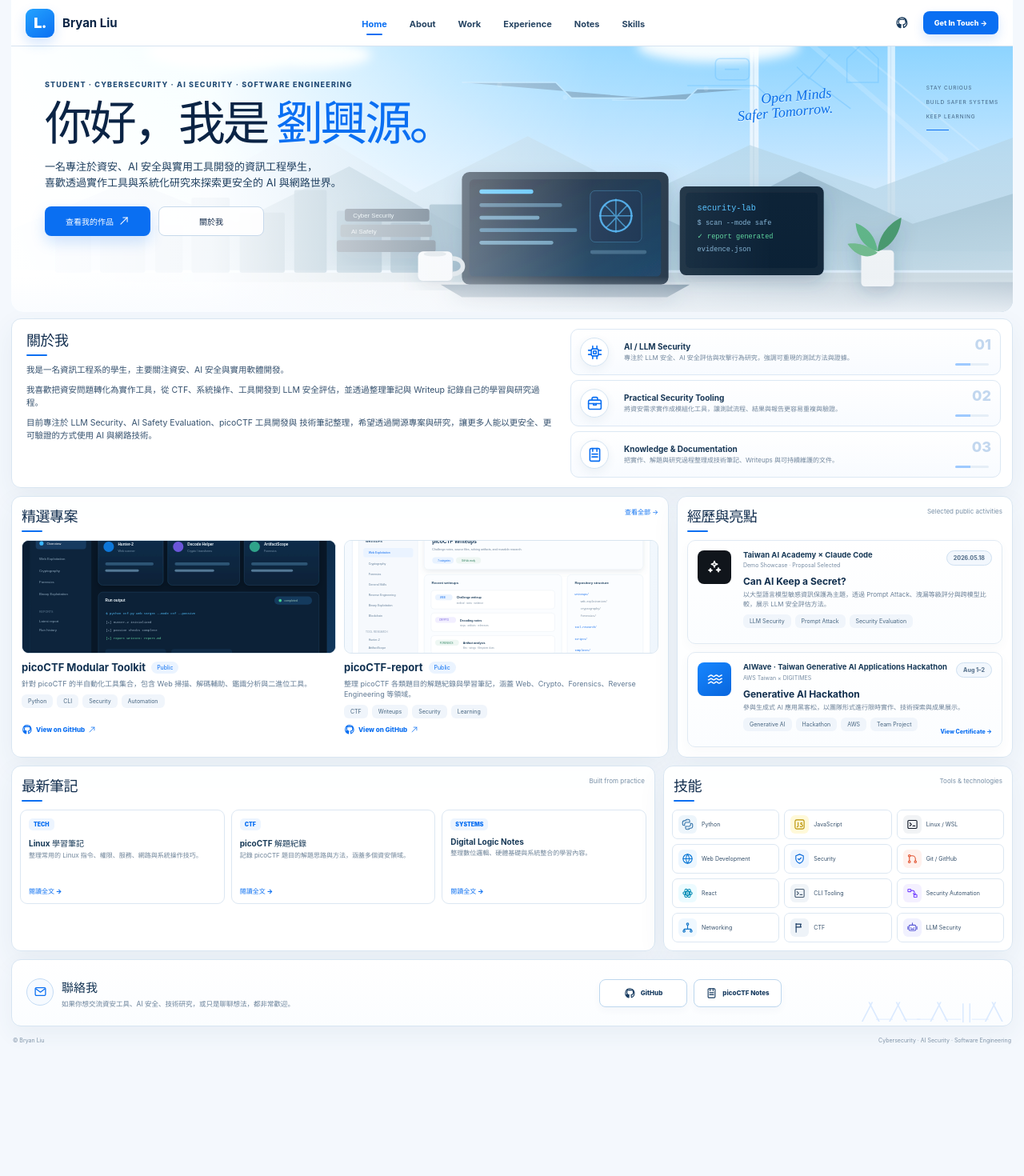
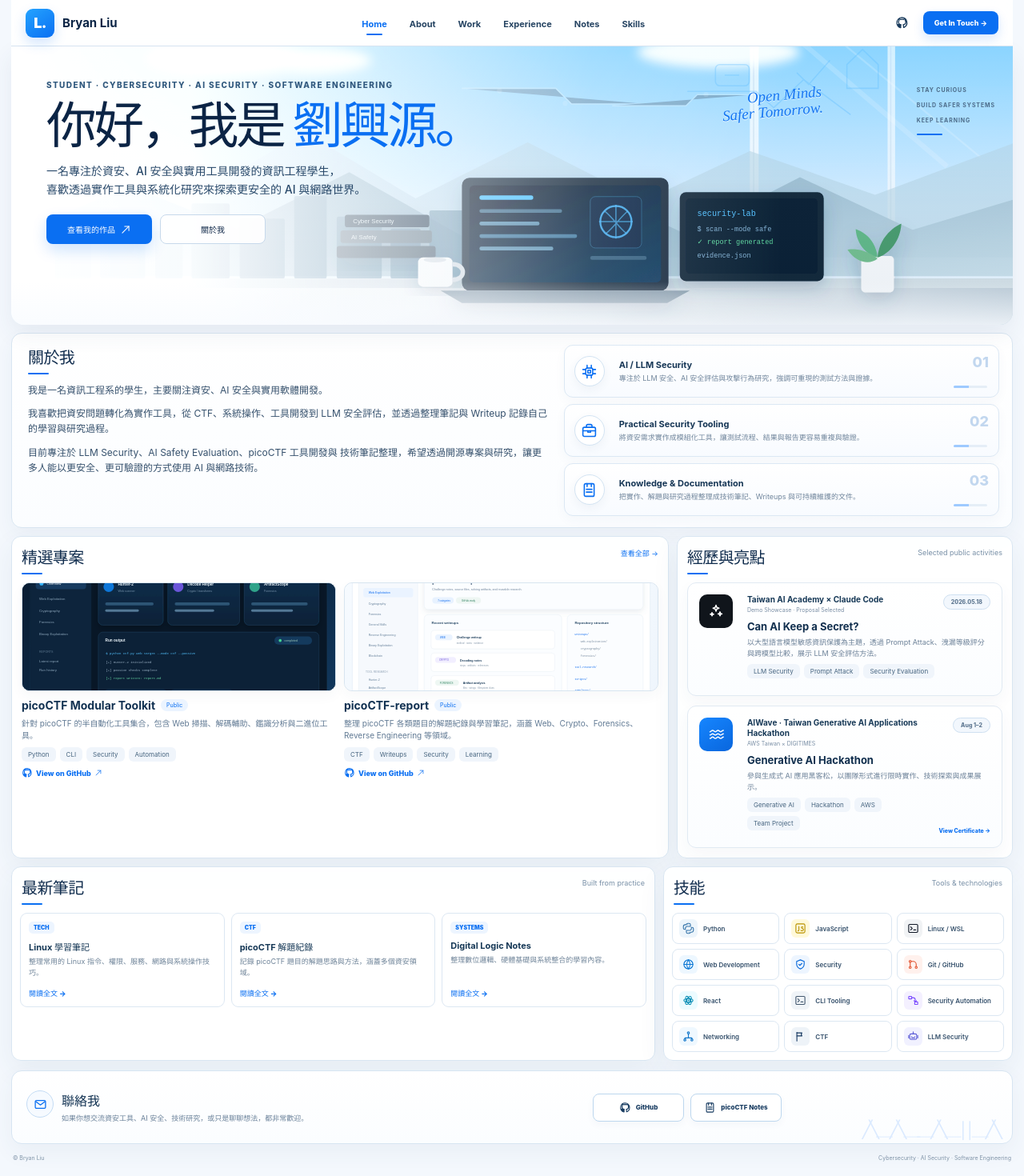
Before and after one commit to Bryan-9603012/bryan-9603012.github.io, a React (Vite) app: page / in a window 1280 px wide. Shown: the whole page at 80% size. Before the commit the page ends 1323 px from the top, so only its background shows below. Built offline with nearby package versions, Linux system fonts and the light colour scheme.

Commit message:
polish: improve readability hierarchy and anchor behavior

```diff
--- a/src/App.css
+++ b/src/App.css
@@ -119,21 +119,31 @@
 
 .hero{
   position:relative;
-  height:332px;
+  height:348px;
   overflow:hidden;
-  border-radius:0 0 15px 15px;
-  background:#d8ecff;
+  border-radius:0 0 16px 16px;
+  background:#d9eeff;
+  box-shadow:0 12px 28px rgba(47,79,116,.08);
 }
 .hero-bg{
   position:absolute;
   inset:0;
   background-image:
-    linear-gradient(90deg,rgba(255,255,255,.97) 0%,rgba(255,255,255,.90) 20%,rgba(255,255,255,.52) 38%,rgba(255,255,255,.12) 58%,rgba(255,255,255,0) 76%),
-    linear-gradient(180deg,rgba(255,255,255,.03),rgba(8,38,66,.05)),
+    linear-gradient(90deg,rgba(255,255,255,.97) 0%,rgba(255,255,255,.92) 18%,rgba(255,255,255,.58) 36%,rgba(255,255,255,.16) 58%,rgba(255,255,255,0) 77%),
+    linear-gradient(180deg,rgba(255,255,255,.04),rgba(7,35,63,.06)),
     url("/assets/hero-security-workspace.svg");
   background-size:cover;
   background-position:center 46%;
-  filter:saturate(1.04) contrast(1.02);
+  filter:saturate(1.05) contrast(1.03);
+}
+.hero::before{
+  content:"";
+  position:absolute;
+  inset:0;
+  background:
+    radial-gradient(circle at 18% 18%,rgba(255,255,255,.55),transparent 28%),
+    radial-gradient(circle at 78% 12%,rgba(255,255,255,.18),transparent 24%);
+  pointer-events:none;
 }
 .hero:after{
   content:"";
@@ -141,37 +151,38 @@
   left:0;
   right:0;
   bottom:0;
-  height:44px;
-  background:linear-gradient(180deg,transparent,rgba(248,251,255,.72));
+  height:54px;
+  background:linear-gradient(180deg,transparent,rgba(248,251,255,.78));
   pointer-events:none;
 }
 .hero-copy{
   position:absolute;
   z-index:2;
-  left:42px;
+  left:44px;
   top:42px;
   width:min(620px,48%);
 }
 .hero-kicker{
   margin:0 0 14px;
-  color:#244d76;
-  font-size:9px;
+  color:#31597e;
+  font-size:10px;
   font-weight:800;
-  letter-spacing:.13em;
+  letter-spacing:.14em;
 }
 .hero h1{
   margin:0;
-  font-size:clamp(44px,4.6vw,68px);
+  font-size:clamp(48px,4.9vw,72px);
   line-height:.98;
   letter-spacing:-.055em;
 }
 .hero h1 span{color:var(--blue)}
 .hero-lead{
-  margin:15px 0 0;
-  max-width:590px;
-  color:#1f3f5f;
-  font-size:13px;
-  line-height:1.55;
+  margin:16px 0 0;
+  max-width:600px;
+  color:#29496a;
+  font-size:14px;
+  line-height:1.6;
+  font-weight:500;
 }
 .actions{
   display:flex;
@@ -203,30 +214,42 @@
 .hero-motto{
   position:absolute;
   z-index:2;
-  top:54px;
-  right:18%;
-  color:#086de9;
-  font:italic 18px/1.05 "Segoe Script","Bradley Hand",cursive;
+  top:52px;
+  right:19%;
+  color:#0a6ff2;
+  font:italic 19px/1.04 "Segoe Script","Bradley Hand",cursive;
   text-align:right;
   transform:rotate(-5deg);
   text-shadow:0 1px 0 rgba(255,255,255,.75);
+  opacity:.95;
 }
 .hero-side-note{
   position:absolute;
   z-index:2;
-  top:48px;
-  right:18px;
+  top:50px;
+  right:22px;
   display:grid;
   gap:10px;
-  color:#416382;
-  font-size:6.5px;
+  color:#4c6b88;
+  font-size:7px;
+  font-weight:700;
   letter-spacing:.13em;
 }
 .hero-side-note i{
-  width:28px;
-  height:1px;
+  width:32px;
+  height:2px;
   margin-top:2px;
-  background:var(--blue);
+  background:#0a6ff2;
+  border-radius:999px;
+}
+
+#about,
+#work,
+#experience,
+#notes,
+#skills,
+#contact{
+  scroll-margin-top:76px;
 }
 
 .panel{
@@ -238,57 +261,62 @@
 }
 
 .about-panel{
-  margin-top:8px;
-  padding:12px 14px;
+  margin-top:10px;
+  padding:14px 16px;
   display:grid;
-  grid-template-columns:1.18fr .95fr;
+  grid-template-columns:1.16fr .96fr;
   gap:16px;
-  scroll-margin-top:70px;
+  scroll-margin-top:76px;
+  border:1px solid #d9e6f2;
+  border-radius:13px;
+  background:linear-gradient(180deg,#ffffff,#fbfdff);
+  box-shadow:0 10px 24px rgba(47,79,116,.05);
 }
 .about-copy{padding:0 4px}
 .about-copy p{
-  margin:0 0 9px;
-  color:#35516e;
-  font-size:10.5px;
-  line-height:1.52;
+  margin:0 0 10px;
+  color:#36516d;
+  font-size:12px;
+  line-height:1.6;
 }
 .about-focus{
   display:grid;
-  gap:6px;
+  gap:8px;
 }
 .about-focus-card{
   position:relative;
-  min-height:58px;
+  min-height:66px;
   display:grid;
-  grid-template-columns:45px 1fr auto;
+  grid-template-columns:46px 1fr auto;
   gap:10px;
   align-items:center;
-  padding:8px 11px;
+  padding:10px 12px;
   border:1px solid #dce8f4;
-  border-radius:10px;
-  background:linear-gradient(180deg,#fff,#f8fbff);
+  border-radius:11px;
+  background:linear-gradient(180deg,#ffffff,#f8fbff);
+  box-shadow:0 5px 14px rgba(48,82,120,.04);
 }
 .about-focus-icon{
-  width:36px;
-  height:36px;
+  width:38px;
+  height:38px;
   display:grid;
   place-items:center;
   border-radius:50%;
-  color:var(--blue);
+  color:#0a6ff2;
   background:#fff;
   border:1px solid #d4e4f3;
-  box-shadow:0 4px 12px rgba(48,82,120,.07);
+  box-shadow:0 4px 12px rgba(48,82,120,.06);
 }
 .about-focus-card strong{
   display:block;
   color:#173756;
-  font-size:10px;
+  font-size:11px;
 }
 .about-focus-card p{
   margin:3px 0 0;
   color:#71869c;
-  font-size:8px;
-  line-height:1.4;
+  font-size:9px;
+  line-height:1.45;
 }
 .about-focus-card em{
   align-self:start;
@@ -315,7 +343,7 @@
   position:relative;
   margin:0;
   color:#112d4e;
-  font-size:18px;
+  font-size:20px;
   letter-spacing:-.03em;
 }
 .section-heading h2:after{
@@ -337,9 +365,9 @@
 }
 .section-heading-row>a,
 .section-heading-row>span{
-  margin-top:3px;
+  margin-top:4px;
   color:var(--blue);
-  font-size:8px;
+  font-size:9px;
   text-decoration:none;
 }
 .section-heading-row>span{color:#7990a7}
@@ -372,12 +400,13 @@
   flex-direction:column;
 }
 .project-image{
-  height:142px;
+  height:136px;
   display:block;
   overflow:hidden;
   border:1px solid #d8e5f0;
-  border-radius:9px;
+  border-radius:10px;
   background:#f6f9fc;
+  box-shadow:0 6px 16px rgba(42,72,104,.04);
 }
 .project-image img{
   width:100%;
@@ -395,7 +424,7 @@
 .project-title-row h3{
   margin:0;
   color:#123252;
-  font-size:13px;
+  font-size:14px;
 }
 .project-title-row em{
   padding:3px 7px;
@@ -406,10 +435,10 @@
   font-style:normal;
 }
 .project-card>p{
-  margin:6px 0 0;
+  margin:7px 0 0;
   color:#617a94;
-  font-size:9px;
-  line-height:1.45;
+  font-size:10px;
+  line-height:1.5;
 }
 .tags{
   display:flex;
@@ -422,7 +451,7 @@
   border-radius:6px;
   color:#486680;
   background:#f0f5fb;
-  font-size:7px;
+  font-size:8px;
 }
 .project-link{
   margin-top:auto;
@@ -432,25 +461,25 @@
   gap:4px;
   color:var(--blue);
   text-decoration:none;
-  font-size:8px;
+  font-size:9px;
   font-weight:800;
 }
 
 .experience-stack{
   display:grid;
-  gap:10px;
+  gap:12px;
   padding:0 12px 12px;
 }
 .experience-card{
   position:relative;
   display:grid;
-  grid-template-columns:46px 1fr;
-  gap:11px;
-  padding:12px 12px;
+  grid-template-columns:48px 1fr;
+  gap:12px;
+  padding:14px 14px;
   border:1px solid #e1eaf3;
-  border-radius:10px;
+  border-radius:11px;
   background:linear-gradient(180deg,#ffffff,#fbfdff);
-  box-shadow:0 5px 14px rgba(48,80,116,.035);
+  box-shadow:0 8px 20px rgba(48,80,116,.045);
 }
 .experience-card+.experience-card{border-top:1px solid #e1eaf3}
 .experience-logo{
@@ -458,7 +487,7 @@
   height:42px;
   display:grid;
   place-items:center;
-  border-radius:8px;
+  border-radius:10px;
   color:#fff;
 }
 .experience-logo-dark{background:#10151b}
@@ -474,8 +503,8 @@
 .experience-meta small{display:block}
 .experience-meta strong{
   color:#173957;
-  font-size:9.5px;
-  line-height:1.28;
+  font-size:10px;
+  line-height:1.3;
 }
 .experience-meta small{
   margin-top:2px;
@@ -484,7 +513,7 @@
 }
 .experience-meta time{
   flex:0 0 auto;
-  padding:4px 8px;
+  padding:4px 9px;
   border:1px solid #cfe0f1;
   border-radius:999px;
   color:#5f7892;
@@ -493,15 +522,15 @@
   font-weight:800;
 }
 .experience-card h3{
-  margin:8px 0 4px;
+  margin:8px 0 5px;
   color:#112f4e;
-  font-size:12px;
+  font-size:13px;
 }
 .experience-card p{
   margin:0;
   color:#6c8198;
-  font-size:8px;
-  line-height:1.45;
+  font-size:9px;
+  line-height:1.5;
 }
 .experience-bottom{
   display:flex;
@@ -546,15 +575,15 @@
   font-weight:900;
 }
 .note-card h3{
-  margin:8px 0 3px;
+  margin:8px 0 4px;
   color:#173957;
-  font-size:10px;
+  font-size:11px;
 }
 .note-card p{
   margin:0;
   color:#6f8499;
-  font-size:8px;
-  line-height:1.42;
+  font-size:9px;
+  line-height:1.5;
 }
 .note-card button,
 .note-card a{
@@ -566,7 +595,7 @@
   background:transparent;
   text-decoration:none;
   cursor:pointer;
-  font-size:8px;
+  font-size:9px;
   font-weight:800;
 }
 
@@ -577,16 +606,17 @@
   padding:0 10px 10px;
 }
 .skill-chip{
-  min-height:31px;
+  min-height:34px;
   display:flex;
   align-items:center;
-  gap:6px;
-  padding:6px 7px;
+  gap:7px;
+  padding:7px 8px;
   border:1px solid #dce7f2;
-  border-radius:7px;
+  border-radius:8px;
   color:#36516c;
   background:#fff;
-  font-size:7px;
+  font-size:8px;
+  font-weight:600;
 }
 .skill-chip i{
   width:23px;
@@ -614,16 +644,16 @@
 
 .contact-panel{
   position:relative;
-  min-height:84px;
-  margin-top:10px;
-  padding:14px 18px;
+  min-height:92px;
+  margin-top:12px;
+  padding:16px 18px;
   display:grid;
   grid-template-columns:1.3fr auto 250px;
   gap:20px;
   align-items:center;
   overflow:hidden;
   border:1px solid #d7e5f2;
-  border-radius:12px;
+  border-radius:13px;
   background:linear-gradient(180deg,#ffffff,#fbfdff);
   box-shadow:0 10px 28px rgba(47,79,116,.06);
 }
@@ -647,12 +677,13 @@
 .contact-copy h2{
   margin:0;
   color:#123252;
-  font-size:15px;
+  font-size:16px;
 }
 .contact-copy p{
   margin:4px 0 0;
   color:#6b829a;
-  font-size:8.5px;
+  font-size:9px;
+  line-height:1.45;
 }
 .contact-actions{
   z-index:2;
@@ -660,7 +691,7 @@
   gap:8px;
 }
 .contact-actions a{
-  min-width:110px;
+  min-width:114px;
   padding:9px 12px;
   display:inline-flex;
   align-items:center;
```
